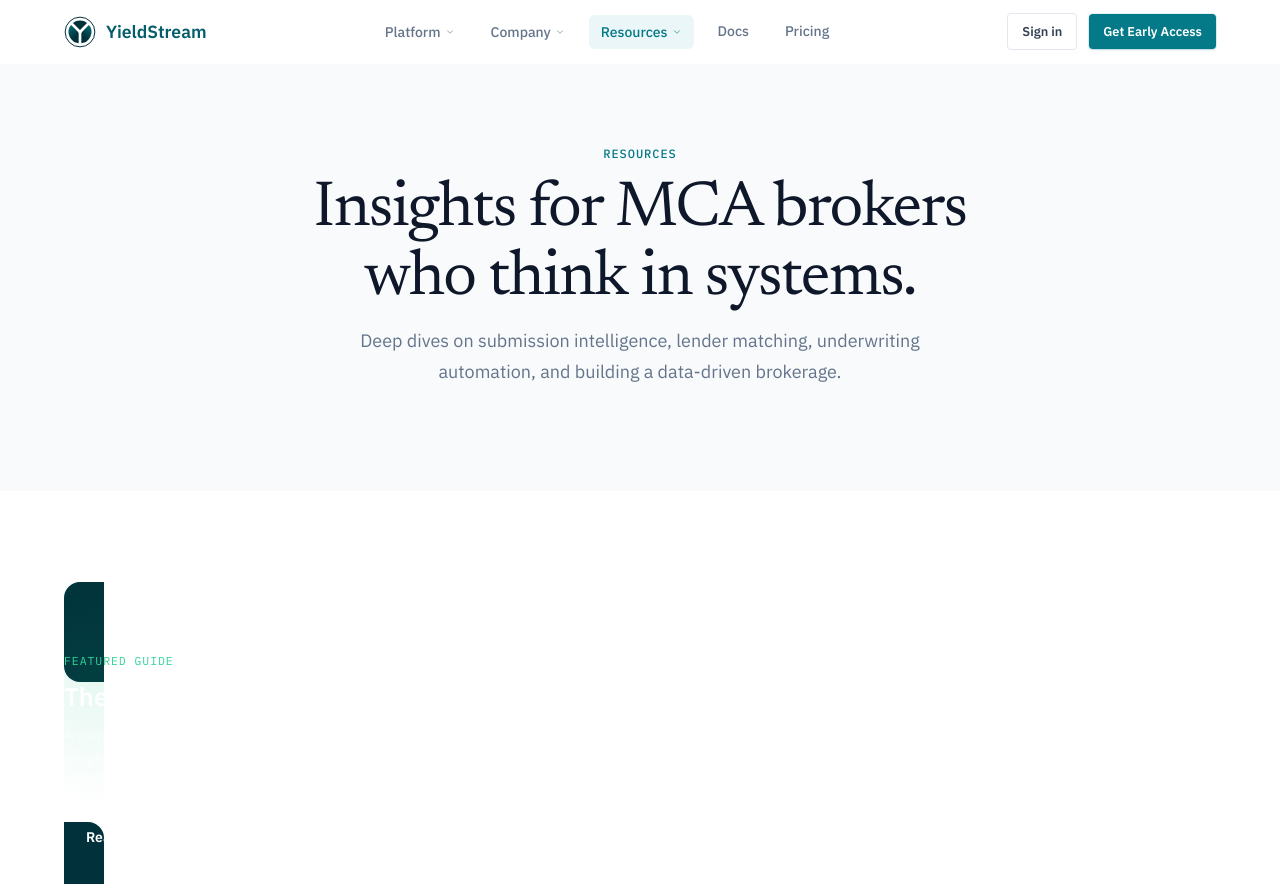
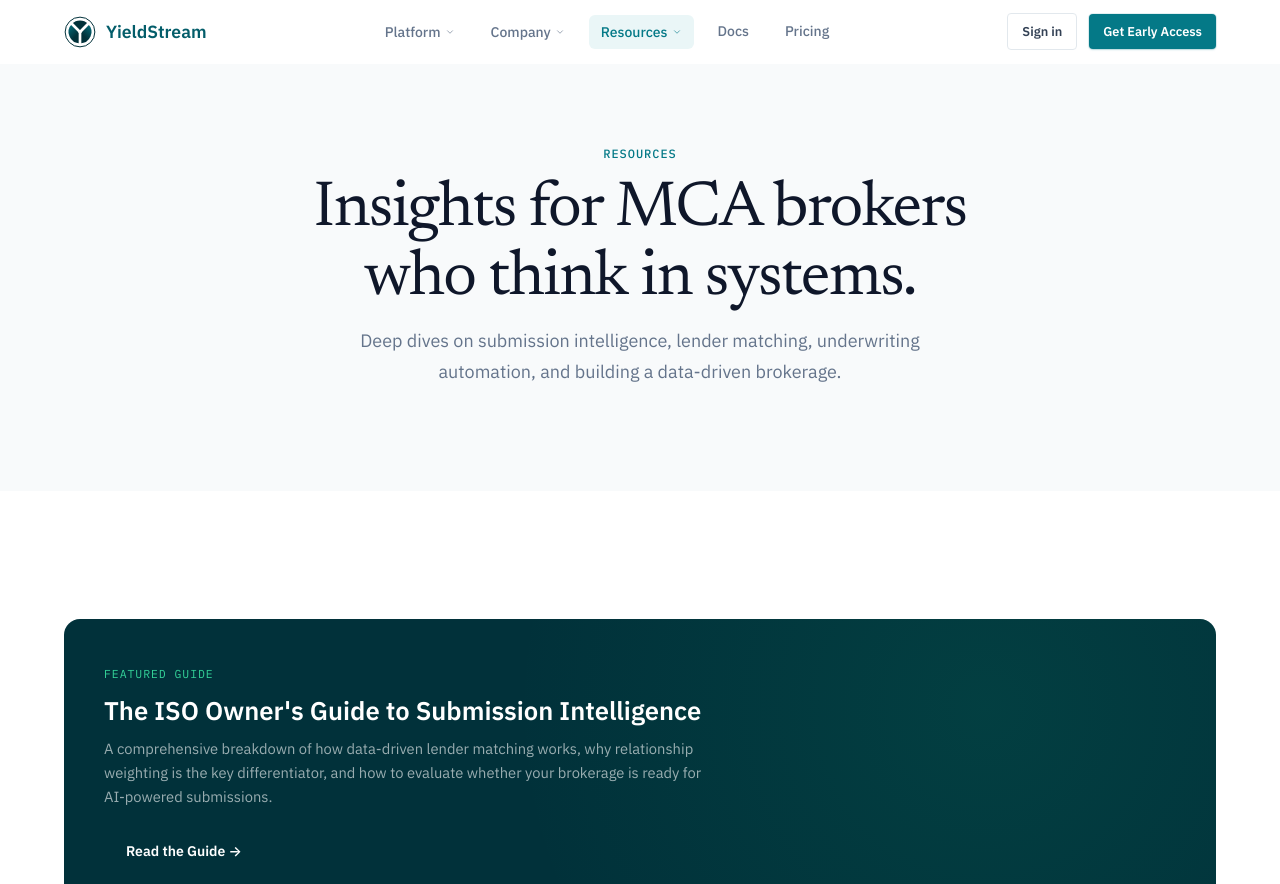
Before and after one commit to YieldStream-ai/YieldStream-Marketing, a Next.js app: page /resources in a window 1280 px wide. Shown: the top 884 px of the page. Built offline with nearby package versions, Linux system fonts and the light colour scheme.

Commit message:
fix: ui featured guide

```diff
--- a/app/resources/page.jsx
+++ b/app/resources/page.jsx
@@ -33,7 +33,7 @@ export default function ResourcesPage() {
       {/* Featured */}
       <section className="section">
         <div className="container">
-          <Link href="/resources/ISO-OwnersGuide" className="reveal resources__featured" style={{ textDecoration: 'none' }}>
+          <Link href="/resources/ISO-OwnersGuide" className="reveal resources__featured" style={{ textDecoration: 'none', display: 'block' }}>
             <div className="resources__featured-glow" />
             <div className="resources__featured-inner">
               <span className="mono resources__featured-label">Featured Guide</span>
```
